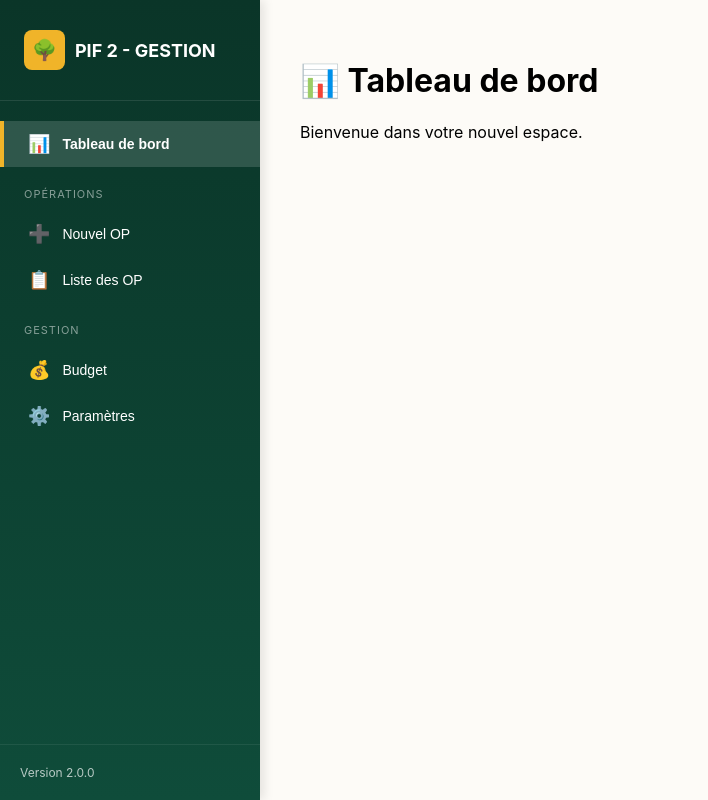
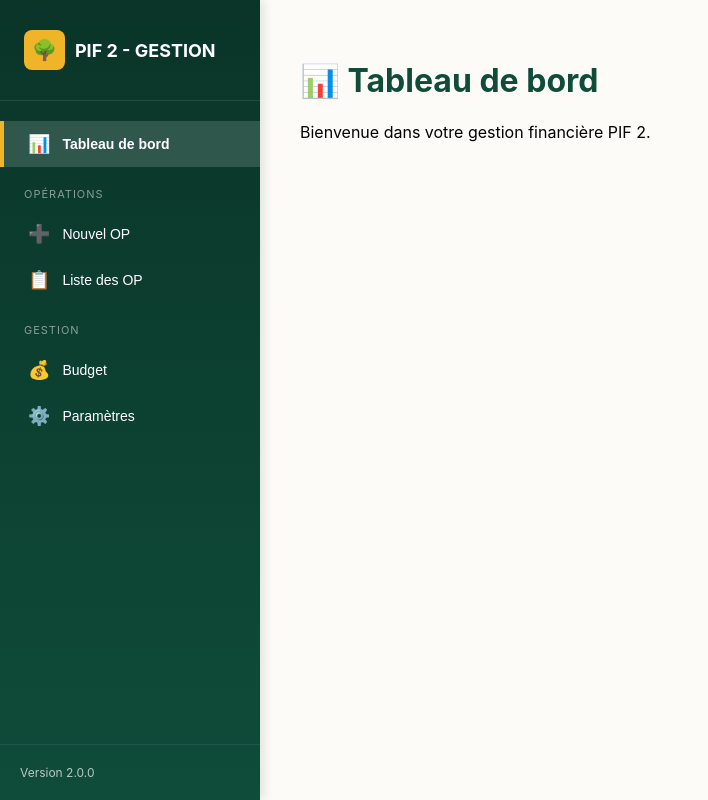
Before and after one commit to carolevinama-stack/PIF2-OP, a React (Create React App) app: page / in a window 1280 px wide. Shown: the whole page, without its empty margins (0-708 px from the left). Built offline with nearby package versions, Linux system fonts and the light colour scheme; the HTML template or start-up script is replaced by a standard one.

Commit message:
Update App.js

```diff
--- a/src/App.js
+++ b/src/App.js
@@ -1,18 +1,23 @@
 import React, { useState } from 'react';
 import Sidebar from './components/Sidebar';
+import Budget from './pages/Budget'; // On importe la nouvelle page
 
 function App() {
   const [currentPage, setCurrentPage] = useState('dashboard');
 
-  // Cette fonction change la page affichée
   const renderPage = () => {
     switch(currentPage) {
       case 'dashboard':
-        return <div style={{ padding: '40px' }}><h1>📊 Tableau de bord</h1><p>Bienvenue dans votre nouvel espace.</p></div>;
+        return (
+          <div style={{ padding: '40px' }}>
+            <h1 style={{ color: '#0f4c3a' }}>📊 Tableau de bord</h1>
+            <p>Bienvenue dans votre gestion financière PIF 2.</p>
+          </div>
+        );
+      case 'budget':
+        return <Budget />; // ICI : On affiche notre nouveau fichier Budget.js
       case 'nouvelOp':
-        return <div style={{ padding: '40px' }}><h1>➕ Créer un OP</h1><p>Le formulaire sera ici.</p></div>;
-      case 'budget':
-        return <div style={{ padding: '40px' }}><h1>💰 Gestion du Budget</h1><p>Les lignes budgétaires seront ici.</p></div>;
+        return <div style={{ padding: '40px' }}><h1>➕ Nouvel OP</h1><p>Module en cours de migration...</p></div>;
       default:
         return <div style={{ padding: '40px' }}><h1>Page en construction</h1></div>;
     }
@@ -20,10 +25,7 @@ function App() {
 
   return (
     <div style={{ display: 'flex', minHeight: '100vh', backgroundColor: '#FDFBF7' }}>
-      {/* Notre nouveau menu */}
       <Sidebar currentPage={currentPage} onNavigate={setCurrentPage} />
-
-      {/* Le contenu à droite du menu */}
       <main style={{ marginLeft: '260px', flex: 1 }}>
         {renderPage()}
       </main>
```
